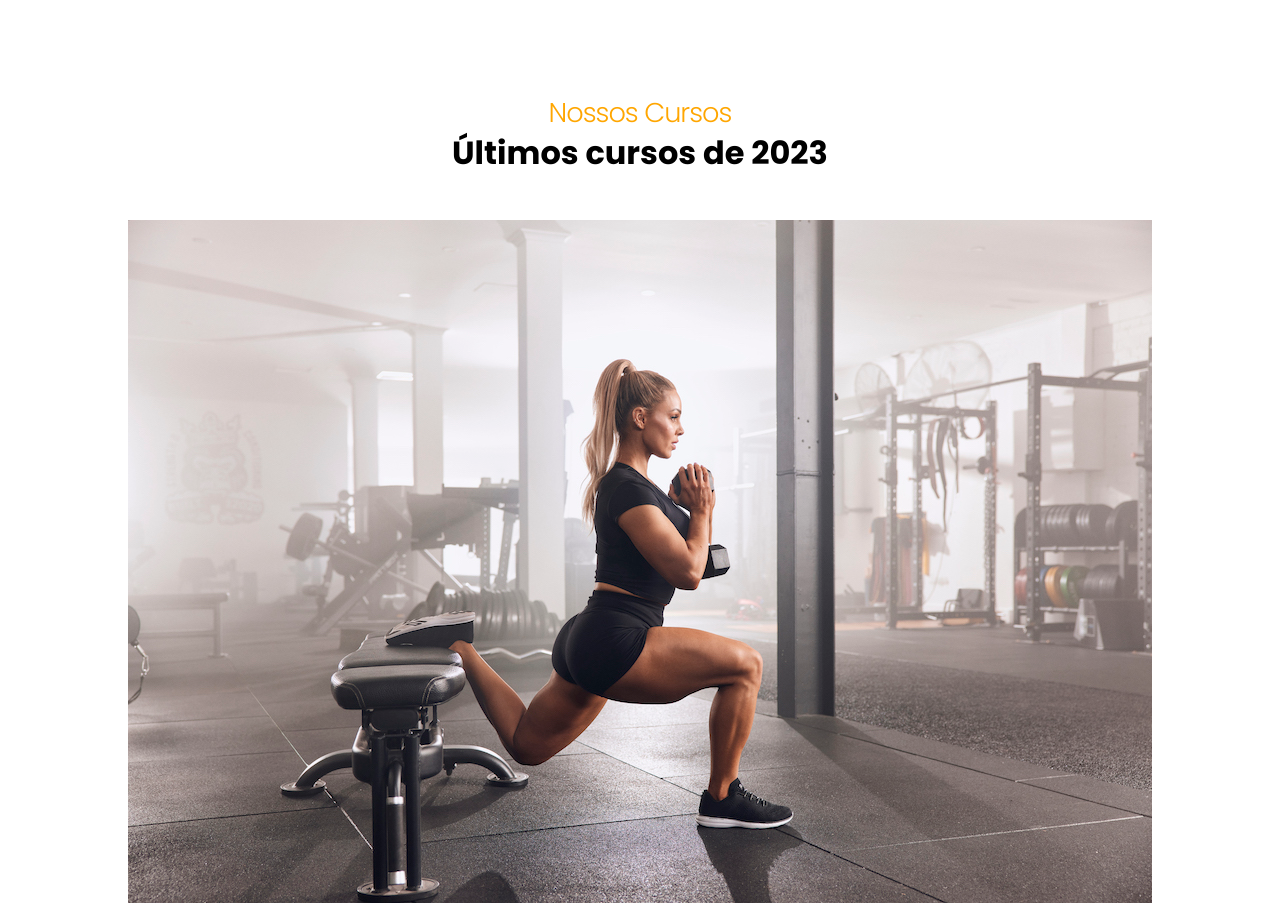
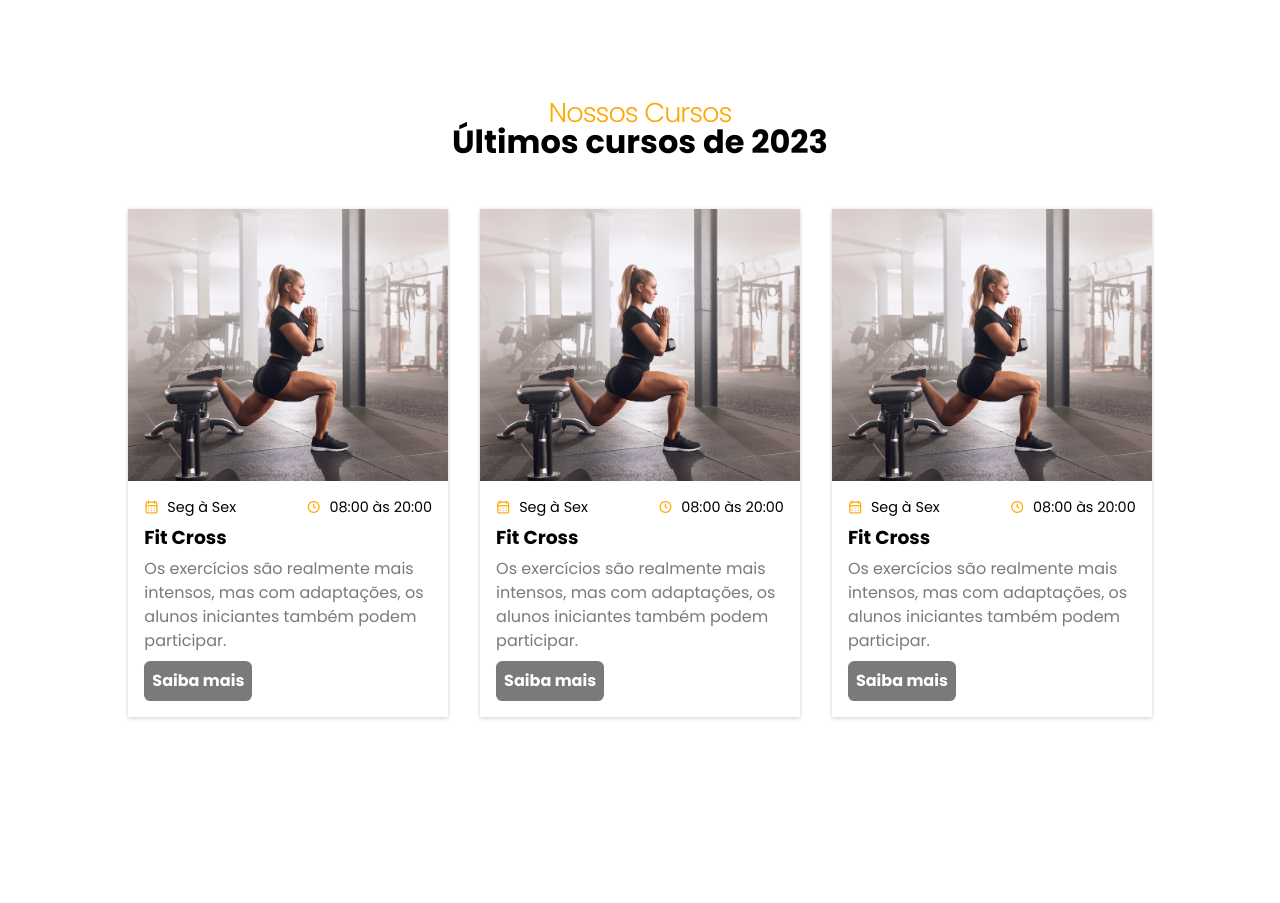
Before and after one commit to dev-marcioreis/fitness-sass, a plain HTML site: page index.html in a window 1280 px wide. Shown: the part 1343-2246 px from the top of the page. After the commit the page ends 2108 px from the top, so only its background shows below. Drawn offline with nearby package versions, Linux system fonts and the light colour scheme.

Commit message:
section courses scss

```diff
--- a/index.html
+++ b/index.html
@@ -98,6 +98,7 @@
                         <span><i class="uil uil-clock"></i> 08:00 às 20:00</span>
                     </div>
                     <h3>Fit Cross</h3>
+                    <p>Os exercícios são realmente mais intensos, mas com adaptações, os alunos iniciantes também podem participar. </p>
                     <a href="#" class="btn">Saiba mais</a>
                 </div>
             </div>
@@ -111,6 +112,7 @@
                         <span><i class="uil uil-clock"></i> 08:00 às 20:00</span>
                     </div>
                     <h3>Fit Cross</h3>
+                    <p>Os exercícios são realmente mais intensos, mas com adaptações, os alunos iniciantes também podem participar. </p>
                     <a href="#" class="btn">Saiba mais</a>
                 </div>
             </div>
@@ -124,6 +126,7 @@
                         <span><i class="uil uil-clock"></i> 08:00 às 20:00</span>
                     </div>
                     <h3>Fit Cross</h3>
+                    <p>Os exercícios são realmente mais intensos, mas com adaptações, os alunos iniciantes também podem participar. </p>
                     <a href="#" class="btn">Saiba mais</a>
                 </div>
             </div>
--- a/partials/_config.scss
+++ b/partials/_config.scss
@@ -23,6 +23,5 @@ $shadow: 0 4px 20px hsla(0, 0%, 4%, 0.103);
 $shadow-1: 0 1px 4px hsla(0, 0%, 0%, 0.2);
 $shadow-2: 0 1px 2px hsla(0, 0%, 0%, 0.2);
 $transition: all 400ms ease;
-$border: 1rem solid hsla(0, 0%, 100%, 0.2);
 $cont-large: 82%;
 $cont-medium: 90%;
--- a/partials/_courses.scss
+++ b/partials/_courses.scss
@@ -0,0 +1,72 @@
+.courses {
+
+    .container {
+
+        .headers {
+
+            h3 {
+                margin-block-start: -.7rem;
+            }
+        }
+
+        .box-container {
+            display: grid;
+            grid-template-columns: repeat(3, 1fr);
+            gap: 2rem;
+
+            .box {
+                box-shadow: $shadow-1;
+
+                &:hover .courses-image img {
+                    transform: scale(1.1);
+                    transition: all 500ms ease-in-out;
+                }
+
+                .courses-image {
+                    height: 17rem;
+                    overflow: hidden;
+
+                    img {
+                        height: 100%;
+                        width: 100%;
+                        object-fit: cover;
+                    }
+                }
+
+                .content {
+                    padding: 1rem;
+
+                    .courses-icons {
+                        display: flex;
+                        align-items: center;
+                        justify-content: space-between;
+
+                        span {
+                            font-size: .9rem;
+                            color: $black-color;
+
+                            i {
+                                color: $orange-color;
+                                padding-right: .3rem;
+                            }
+                        }
+                    }
+
+                    h3 {
+                        padding-block-start: .5rem;
+                    }
+
+                    p {
+                        color: $light-color;
+                        padding-block: .5rem;
+                    }
+
+                    .btn {
+                        background: $light-color;
+                        padding: .5rem;
+                    }
+                }
+            }
+        }
+    }
+}
--- a/partials/_mixins.scss
+++ b/partials/_mixins.scss
@@ -1,21 +1,3 @@
-@mixin displayGrid($display) {
-    display: grid;
-    grid-template-columns: repeat(auto-fit, minmax($display, 1fr));
-    gap: 2rem;
-}
-
-@mixin title($text) {
-    font-size: $text;
-    text-transform: capitalize;
-    color: $white-color;
-}
-
-@mixin graph($graphText) {
-    font-size: $graphText;
-    line-height: 2;
-    color: $light-color;
-}
-
 @mixin button ($textColor: $white-color, $backgroundColor: $orange-color) {
     display: inline-block;
     width: fit-content;
```
Also changed, not shown: css/style.css, 1 other file.
